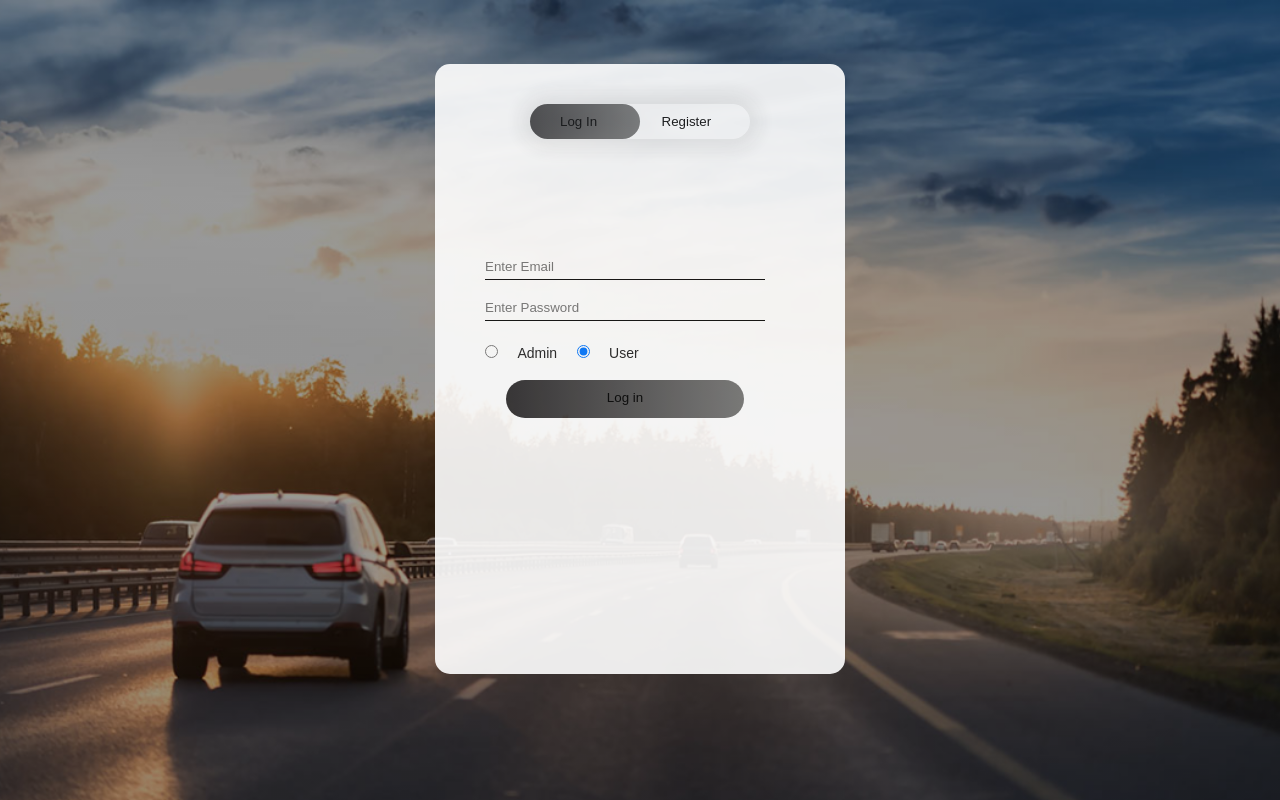
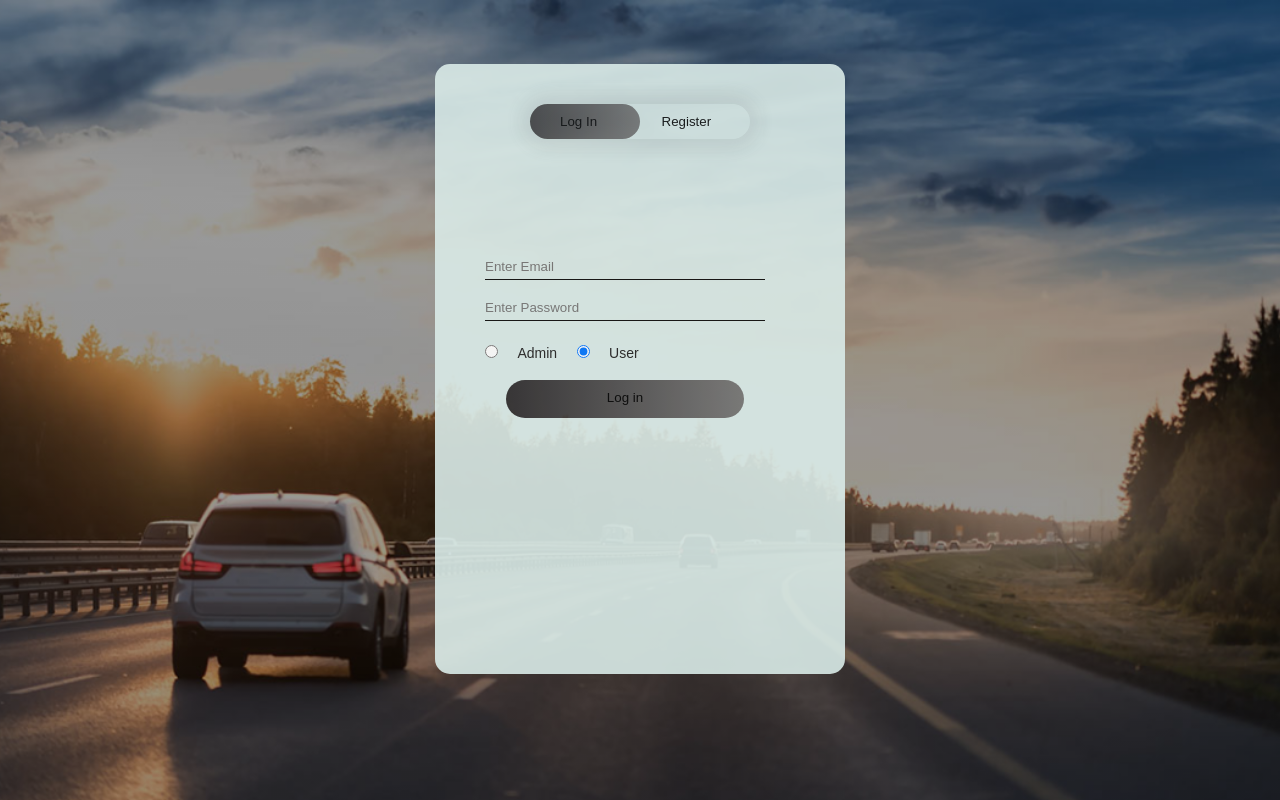
Before and after one commit to MuhammedGebril/carReservationSystem, a website: page loginregister.html in a window 1280 px wide. Drawn offline with Linux system fonts and the light colour scheme.

Commit message:
updated bg color

```diff
--- a/loginregister.css
+++ b/loginregister.css
@@ -17,7 +17,7 @@
     height: 600px;
     position: relative;
     margin: 5% auto;
-    background: #fff;
+    background: rgb(218, 235, 232);
     padding: 5px;
     overflow: hidden;
     border-radius: 15px 15px 15px 15px ;
```
